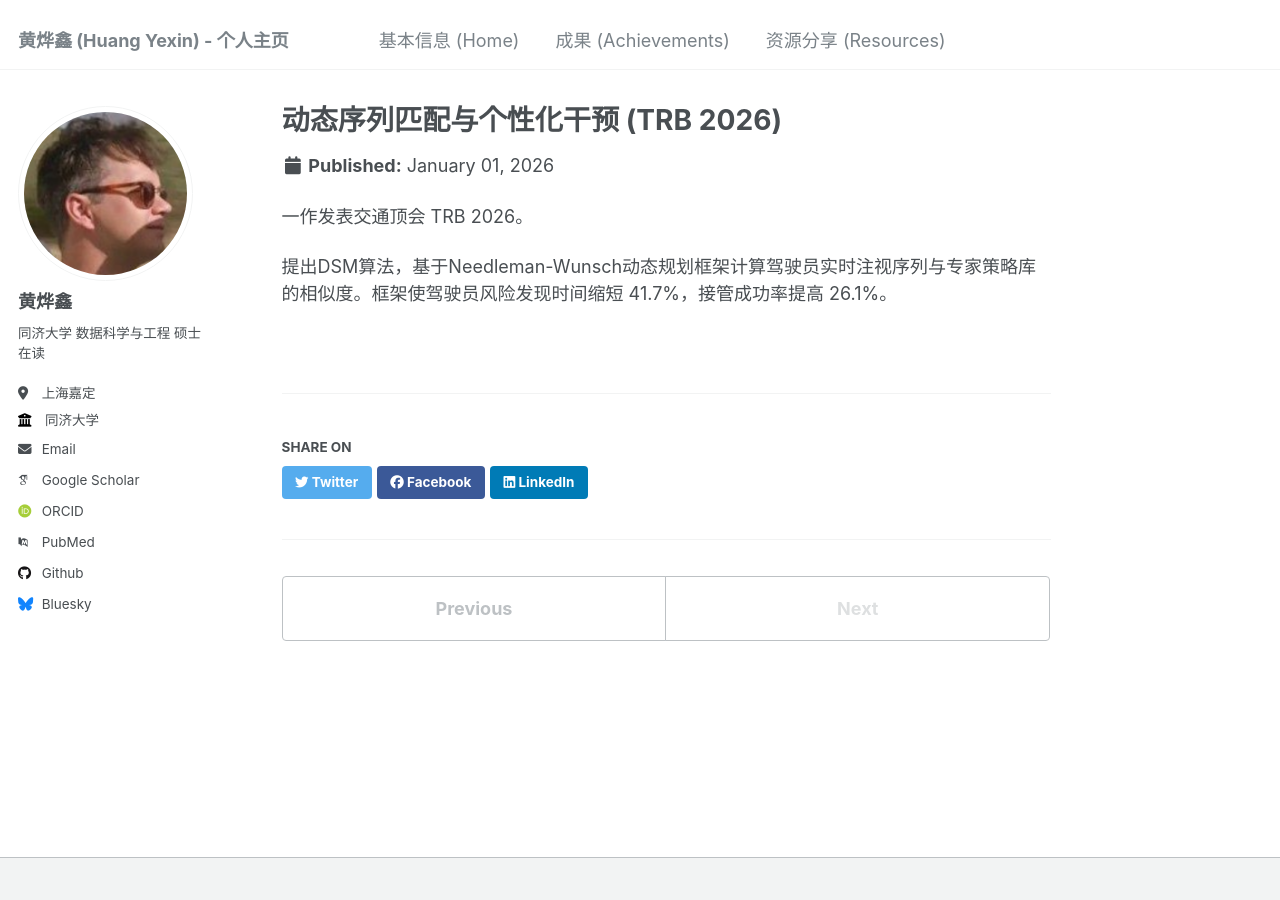
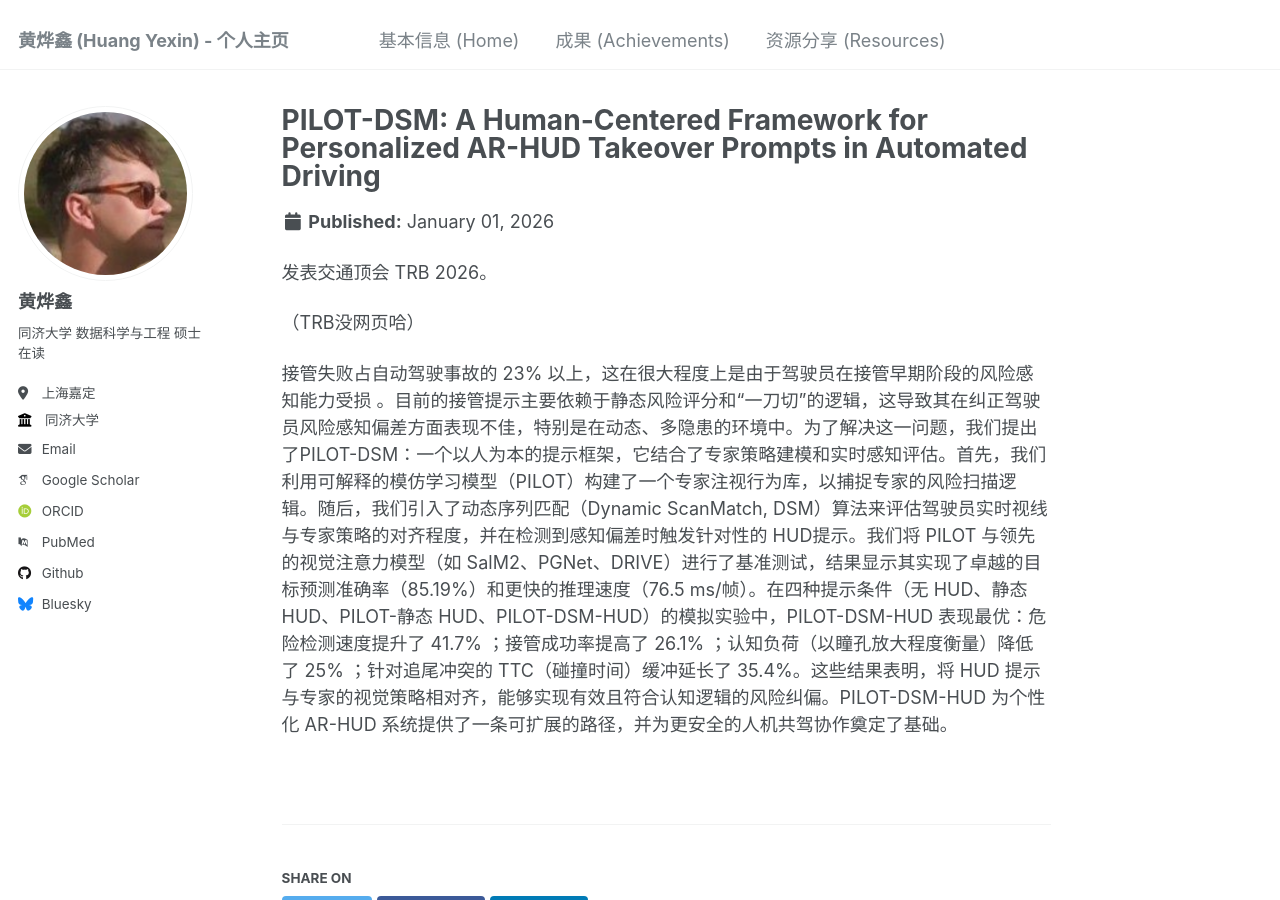
Before and after one commit to OOPartsfili/OOParts.github.io, a Jekyll site: the page built from _achievements/2026-01-01-trb2026.md, in a window 1280 px wide and 900 px high. Built offline with Jekyll 4.4.1, drawn with Linux system fonts in a browser that asks for light colours; some web fonts are replaced.

Commit message:
个人经历更新

```diff
--- a/_achievements/2026-01-01-trb2026.md
+++ b/_achievements/2026-01-01-trb2026.md
@@ -1,11 +1,12 @@
 ---
-title: "动态序列匹配与个性化干预 (TRB 2026)"
+title: "PILOT-DSM: A Human-Centered Framework for Personalized AR-HUD Takeover Prompts in Automated Driving"
 collection: achievements
 type: "Paper"
 permalink: /achievements/trb2026
 date: 2026-01-01
 ---
+发表交通顶会 TRB 2026。
 
-一作发表交通顶会 TRB 2026。
+（TRB没网页哈）
 
-提出DSM算法，基于Needleman-Wunsch动态规划框架计算驾驶员实时注视序列与专家策略库的相似度。框架使驾驶员风险发现时间缩短 41.7%，接管成功率提高 26.1%。
+接管失败占自动驾驶事故的 23% 以上，这在很大程度上是由于驾驶员在接管早期阶段的风险感知能力受损 。目前的接管提示主要依赖于静态风险评分和“一刀切”的逻辑，这导致其在纠正驾驶员风险感知偏差方面表现不佳，特别是在动态、多隐患的环境中。为了解决这一问题，我们提出了PILOT-DSM：一个以人为本的提示框架，它结合了专家策略建模和实时感知评估。首先，我们利用可解释的模仿学习模型（PILOT）构建了一个专家注视行为库，以捕捉专家的风险扫描逻辑。随后，我们引入了动态序列匹配（Dynamic ScanMatch, DSM）算法来评估驾驶员实时视线与专家策略的对齐程度，并在检测到感知偏差时触发针对性的 HUD提示。我们将 PILOT 与领先的视觉注意力模型（如 SalM2、PGNet、DRIVE）进行了基准测试，结果显示其实现了卓越的目标预测准确率（85.19%）和更快的推理速度（76.5 ms/帧）。在四种提示条件（无 HUD、静态 HUD、PILOT-静态 HUD、PILOT-DSM-HUD）的模拟实验中，PILOT-DSM-HUD 表现最优：危险检测速度提升了 41.7% ；接管成功率提高了 26.1% ；认知负荷（以瞳孔放大程度衡量）降低了 25% ；针对追尾冲突的 TTC（碰撞时间）缓冲延长了 35.4%。这些结果表明，将 HUD 提示与专家的视觉策略相对齐，能够实现有效且符合认知逻辑的风险纠偏。PILOT-DSM-HUD 为个性化 AR-HUD 系统提供了一条可扩展的路径，并为更安全的人机共驾协作奠定了基础。
```
Also changed, not shown: _achievements/2023-04-01-mcm-icm.md (+4 -2 lines), _achievements/2024-01-01-SCI.md (added, +12 -0 lines), _achievements/2025-01-01-iccv2025.md (+3 -3 lines), 1 other file.
